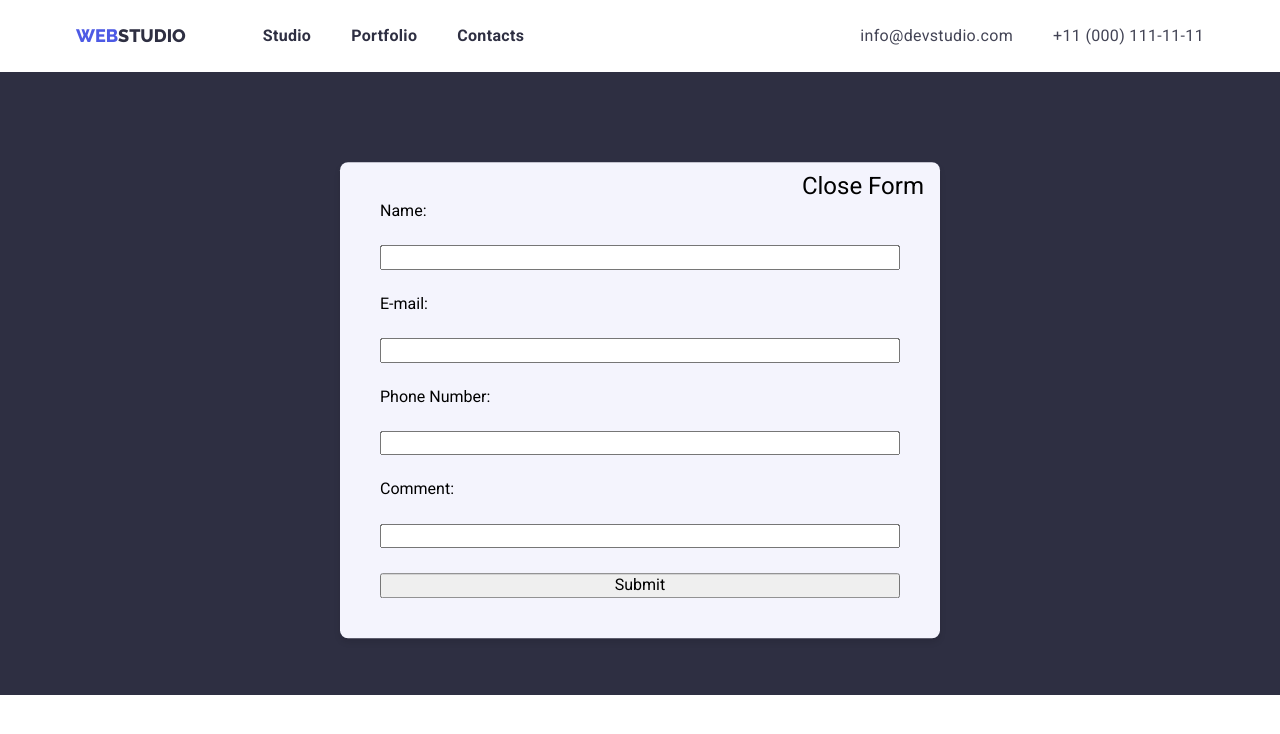
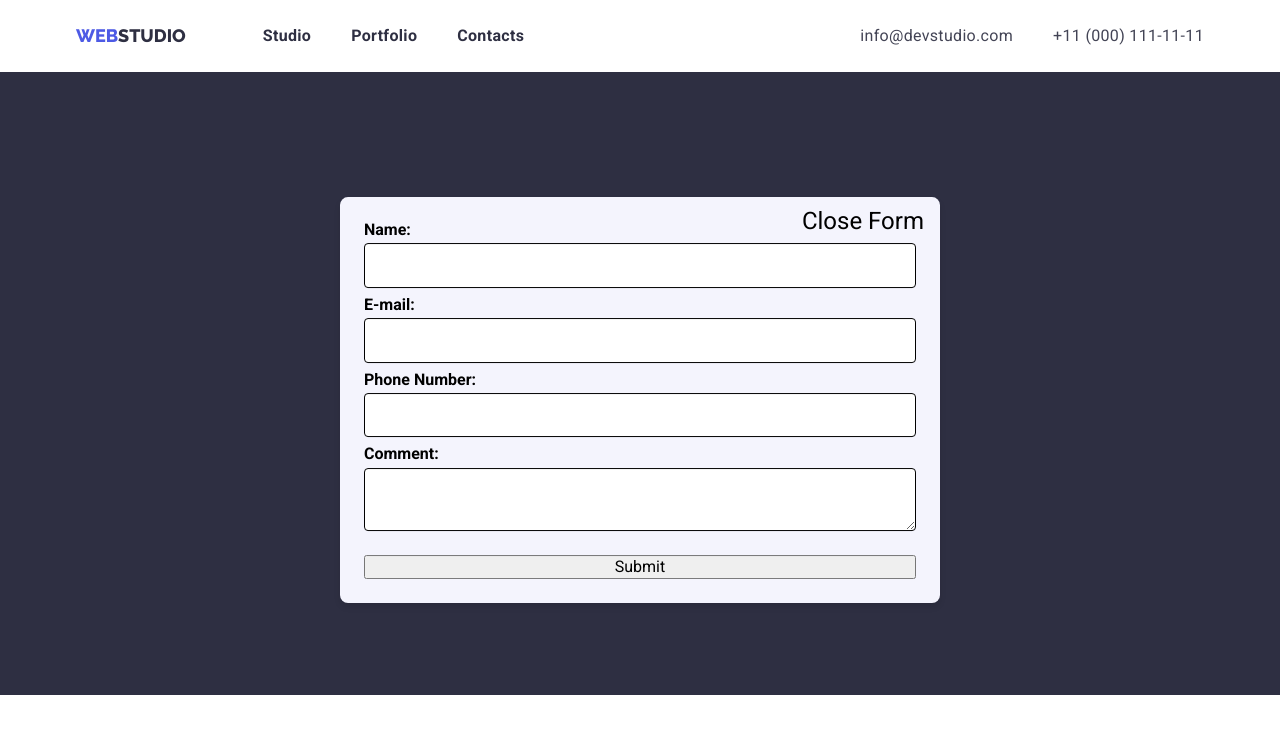
Before and after one commit to Illia-RD/web-studio-3.0, a React (Create React App) app: page / in a window 1280 px wide. Both pictures are taken after a click on the button "Order Service". Shown: the top 734 px of the page. Built offline with nearby package versions, Linux system fonts and the light colour scheme.

Commit message:
change feedback form

```diff
--- a/src/components/form/Feedback.jsx
+++ b/src/components/form/Feedback.jsx
@@ -1,7 +1,16 @@
 import { firestore } from 'components/firebase';
 import { addDoc, collection } from 'firebase/firestore';
 import { useFormik } from 'formik';
-import { Overlay, FormContainer, CloseButton, Form } from './Feedback.styled';
+import {
+  Overlay,
+  FormContainer,
+  CloseButton,
+  Form,
+  Label,
+  Input,
+  TextArea,
+  SubmitButton,
+} from './Feedback.styled';
 
 export const FeedbackForm = ({ isOpen, onClose }) => {
   const formik = useFormik({
@@ -49,8 +58,8 @@ export const FeedbackForm = ({ isOpen, onClose }) => {
         <CloseButton onClick={onClose}>Close Form</CloseButton>
         <Form onSubmit={formik.handleSubmit}>
           {/* Поля форми */}
-          <label htmlFor="name"> Name:</label>
-          <input
+          <Label htmlFor="name"> Name:</Label>
+          <Input
             required
             type="text"
             id="name"
@@ -58,8 +67,8 @@ export const FeedbackForm = ({ isOpen, onClose }) => {
             onChange={formik.handleChange}
             value={formik.values.name}
           />
-          <label htmlFor="email"> E-mail:</label>
-          <input
+          <Label htmlFor="email"> E-mail:</Label>
+          <Input
             required
             type="email"
             id="email"
@@ -68,8 +77,8 @@ export const FeedbackForm = ({ isOpen, onClose }) => {
             value={formik.values.email}
           />
 
-          <label htmlFor="phone"> Phone Number:</label>
-          <input
+          <Label htmlFor="phone"> Phone Number:</Label>
+          <Input
             required
             type="text"
             id="phone"
@@ -77,16 +86,15 @@ export const FeedbackForm = ({ isOpen, onClose }) => {
             onChange={formik.handleChange}
             value={formik.values.phone}
           />
-          <label htmlFor="comment"> Comment:</label>
-          <input
-            type="comment"
+          <Label htmlFor="comment"> Comment:</Label>
+          <TextArea
             id="comment"
             name="comment"
             onChange={formik.handleChange}
             value={formik.values.comment}
           />
           {/* Кнопка відправки форми */}
-          <button type="submit">Submit</button>
+          <SubmitButton type="submit">Submit</SubmitButton>
         </Form>
       </FormContainer>
     </Overlay>
--- a/src/components/form/Feedback.styled.js
+++ b/src/components/form/Feedback.styled.js
@@ -15,18 +15,17 @@ export const FormContainer = styled.div`
   left: 50%;
   transform: translate(-50%, -50%);
   background-color: ${colors.light};
-  padding: 20px;
+  padding: 24px 16px;
   border-radius: 8px;
   box-shadow: 0 4px 6px rgba(0, 0, 0, 0.1);
   width: 90%;
   max-width: 400px;
   z-index: 1000;
   @media ${media.tablet} {
-    padding: 30px;
+    padding: 24px;
     max-width: 500px;
   }
   @media ${media.desktop} {
-    padding: 40px;
     max-width: 600px;
   }
 `;
@@ -44,11 +43,41 @@ export const CloseButton = styled.button`
 export const Form = styled.form`
   display: flex;
   flex-direction: column;
-  gap: 15px;
-  @media ${media.tablet} {
-    gap: 20px;
+  row-gap: 8px;
+  /* @media ${media.tablet} {
+    row-gap: 20px;
   }
   @media ${media.desktop} {
     gap: 25px;
+  } */
+`;
+export const Label = styled.label`
+  font-weight: bold;
+  margin-bottom: -4px;
+  color: ${colors.textPrimary};
+`;
+export const Input = styled.input`
+  padding: 12px 16px;
+  border: 1px solid ${colors.border};
+  border-radius: 4px;
+  font-size: 1rem;
+  color: ${colors.textPrimary};
+  &:focus {
+    outline: none;
+    border-color: ${colors.primary};
   }
 `;
+export const TextArea = styled.textarea`
+  padding: 12px 16px;
+  border: 1px solid ${colors.border};
+  border-radius: 4px;
+  font-size: 1rem;
+  color: ${colors.textPrimary};
+  &:focus {
+    outline: none;
+    border-color: ${colors.primary};
+  }
+`;
+export const SubmitButton = styled.button`
+  margin-top: 16px;
+`;
```
